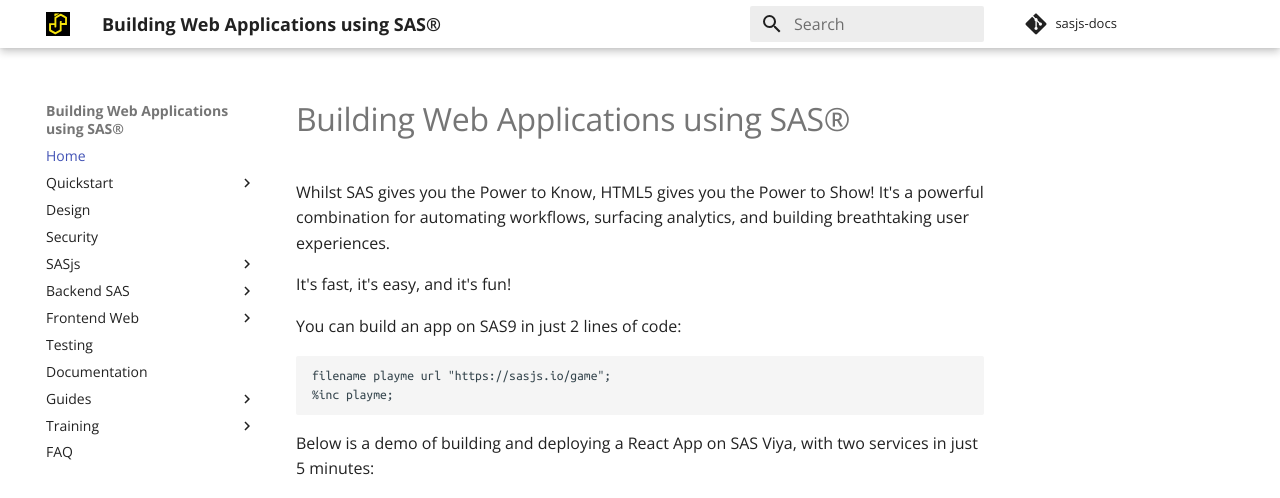
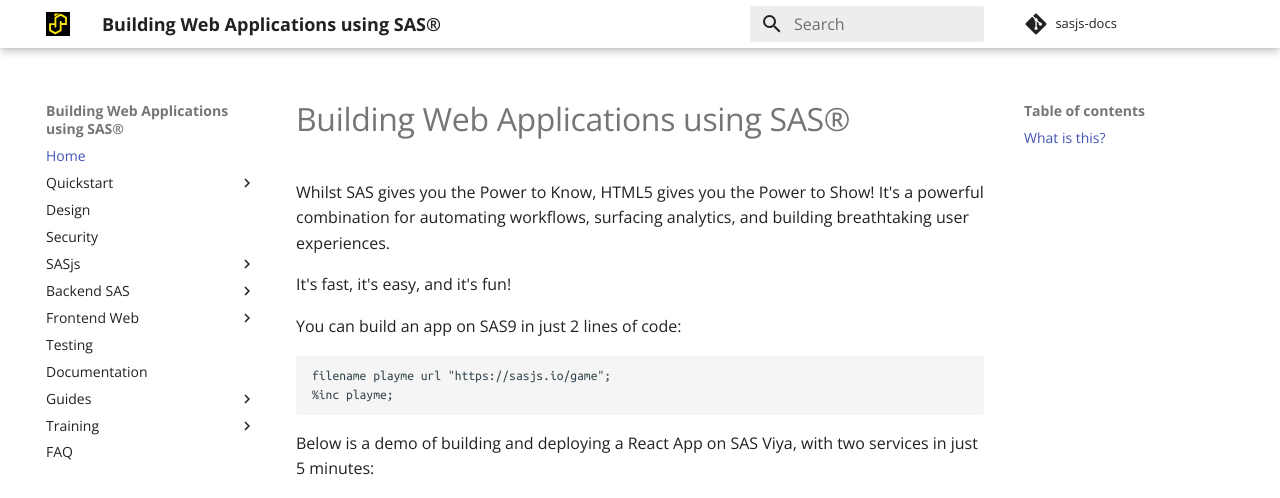
Before and after one commit to sasjs/sasjs.io, an MkDocs documentation site: the page built from docs/index.md, in a window 1280 px wide and 1295 px high. Shown: the top 498 px of the window. Built offline with MkDocs 1.6.1 and Material for MkDocs 9.7.7, drawn with Linux system fonts in a browser that asks for light colours; comment, search, counter and statistics services are not loaded; old or Windows-style settings are respelled for this version of MkDocs; some of the changed lines change nothing that is shown; grey boxes are pictures that could not be loaded.

Commit message:
fix: seo

```diff
--- a/docs/index.md
+++ b/docs/index.md
@@ -16,7 +16,7 @@
 
 <iframe width="560" height="315" src="https://www.youtube.com/embed/vSNBea_M8yU" frameborder="0" allow="accelerometer; autoplay; encrypted-media; gyroscope; picture-in-picture" allowfullscreen></iframe>
 
-# What is this?
+## What is this?
 
 SASjs is a framework - a collection of independent tools which, taken together, provide a serious accelerator to web development projects.
 
--- a/mkdocs.yml
+++ b/mkdocs.yml
@@ -43,7 +43,7 @@
 
 # Repository
 repo_name: "sasjs-docs"
-repo_url: "https://github.com/sasjs/sasjs.github.io"
+repo_url: "https://github.com/sasjs/sasjs.io"
 
 theme:
   name: material
--- a/theme/main.html
+++ b/theme/main.html
@@ -10,10 +10,13 @@
 <meta property="og:locale" content="en_UK" />
 <meta property="og:type" content="website">
 <meta property='og:image' content='img/logo/favicon/32.svg'/>
+<meta property='og:image:alt' content='SASjs Logo'/>
+
 <meta property="og:url" content="https://sasjs.io">
 <meta name="title" property="og:title" content="The SASjs Framework">
 <meta name="description" property="og:description" content="Build awesome HTML5 web applications on SAS9 and Viya">
 <meta name="image" property="og:image" content='img/logo/favicon/32.svg'>
+<meta name="image" property='og:image:alt' content='SASjs Logo'/>
 <meta name="author" property="og:author" content="https://www.linkedin.com/company/19117949">
 
 <!-- Twitter -->
@@ -22,9 +25,10 @@
 <meta property="twitter:title" content="The SASjs Framework">
 <meta property="twitter:description" content="Build awesome HTML5 web applications on SAS9 and Viya">
 <meta property="twitter:image" content='img/logo/favicon/32.svg'>
+<meta property="twitter:image:alt" content="SASjs logo">
 <!-- meta name="twitter:creator" content="@_sasensei_" -->
 
-<meta property='name:description' content='Build awesome HTML5 web applications on SAS9 and Viya'/>
+<meta property='name:description' content='Build awesome HTML5 web applications on SAS 9 and Viya with the open-source SASjs framework - comprised of a Javascript Adapter, SAS Macro Library, and CLI tool for automated build and deployment.'/>
 <meta property="article:author" content="https://www.linkedin.com/company/19117949" />
 <meta property="article:publisher" content="https://www.linkedin.com/company/19117949" />
 
```
Also changed, not shown: docs/img/js-logo700x389.png (added).
